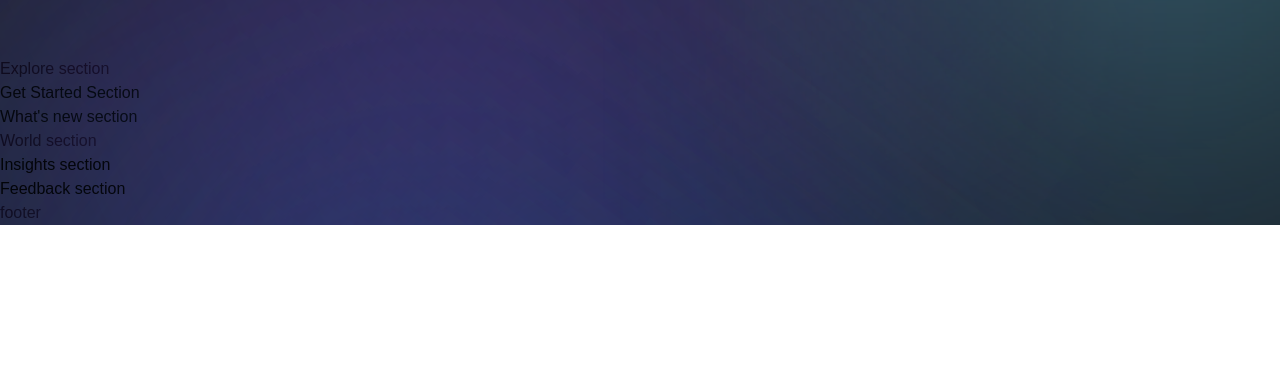
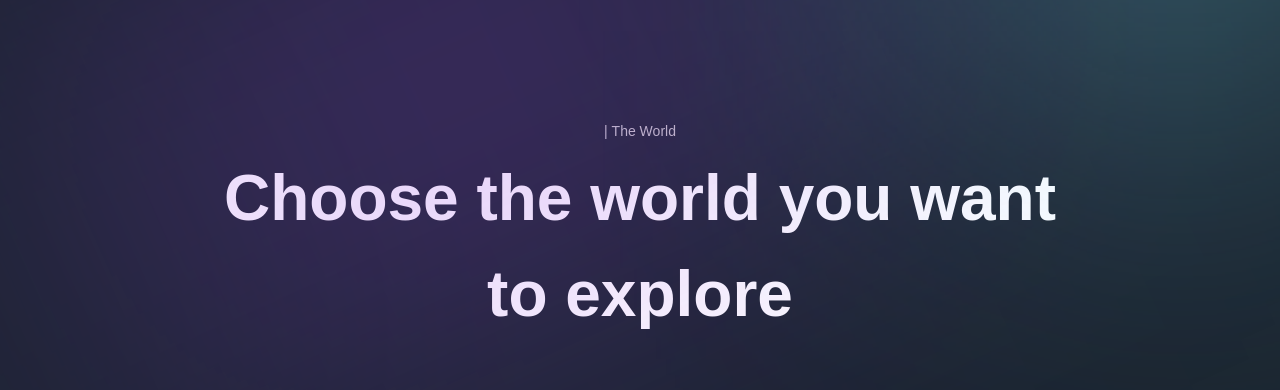
Before and after one commit to ngomanhson/Next-Metaversus, a Next.js app: page / in a window 1280 px wide. Shown: the part 1500-1890 px from the top of the page. Before the commit the page ends 1725 px from the top, so only its background shows below. Built offline with nearby package versions, Linux system fonts and the light colour scheme; a web font is replaced by a local one.

Commit message:
Explore section

```diff
--- a/components/CustomTexts.jsx
+++ b/components/CustomTexts.jsx
@@ -14,4 +14,8 @@
     </motion.p>
 );
 
-export const TitleText = ({ title, textStyles }) => <h2>Title Text</h2>;
+export const TitleText = ({ title, textStyles }) => (
+    <motion.h2 variants={textVariant2} initial="hidden" whileInView="show" className={`mt-[8px] font-bold md:text-[64px] text-[40px] text-white ${textStyles}`}>
+        {title}
+    </motion.h2>
+);
--- a/components/ExploreCard.jsx
+++ b/components/ExploreCard.jsx
@@ -1,9 +1,31 @@
-'use client';
+"use client";
 
-const ExploreCard = () => (
-  <div>
-    Explore Card
-  </div>
+import { motion } from "framer-motion";
+
+import styles from "../styles";
+import { fadeIn } from "../utils/motion";
+
+const ExploreCard = ({ id, imgUrl, title, index, active, handleClick }) => (
+    <motion.div
+        variants={fadeIn("right", "spring", index * 0.5, 0.75)}
+        className={`relative ${
+            active === id ? "lg:flex-[3.5] flex-[10]" : "lg:flex-[0.5] flex-[2]"
+        } flex items-center justify-center min-w-[170px] h-[700px] transition-[flex] duration-[0.7s] ease-out-flex cursor-pointer`}
+        onClick={() => handleClick(id)}
+    >
+        <img src={imgUrl} alt="planet-04" className="absolute w-full h-full object-cover rounded-[24px]" />
+        {active !== id ? (
+            <h3 className="font-semibold sm:text-[26px] text-[18px] text-white absolute z-0 lg:bottom-20 lg:rotate-[-90deg] lg:origin-[0,0]">{title}</h3>
+        ) : (
+            <div className="absolute bottom-0 p-8 flex justify-start w-full flex-col bg-[rgba(0,0,0,0.5)] rounded-b-[24px]">
+                <div className={`${styles.flexCenter} w-[60px] h-[60px] rounded-[24px] glassmorphism mb-[16px]`}>
+                    <img src="./headset.svg" alt="headset" className="w-1/2 h-1/2 object-contain" />
+                </div>
+                <p className="font-normal text-[16px] leading-[20.16px] text-white uppercase">Enter Metaverse</p>
+                <h2 className="mt-[24px] font-semibold sm:text-[32px] text-[24px] text-white">{title}</h2>
+            </div>
+        )}
+    </motion.div>
 );
 
 export default ExploreCard;
--- a/sections/Explore.jsx
+++ b/sections/Explore.jsx
@@ -1,9 +1,38 @@
-'use client';
+"use client";
 
-const Explore = () => (
-  <section>
-    Explore section
-  </section>
-);
+import { useState } from "react";
+import { motion } from "framer-motion";
 
+import styles from "../styles";
+import { staggerContainer } from "../utils/motion";
+import { ExploreCard, TitleText, TypingText } from "../components";
+import { exploreWorlds } from "../constants";
+
+const Explore = () => {
+    const [active, setActive] = useState("world-2");
+
+    return (
+        <section className={`${styles.paddings}`} id="explore">
+            <motion.div variants={staggerContainer} initial="hidden" whileInView="show" viewport={{ once: false, amount: 0.25 }} className={`${styles.innerWidth} mx-auto flex flex-col`}>
+                <TypingText title="| The World" textStyles="text-center" />
+
+                <TitleText
+                    title={
+                        <>
+                            Choose the world you want <br className="md:block hidden" />
+                            to explore
+                        </>
+                    }
+                    textStyles="text-center"
+                />
+
+                <div className="mt-[50px] flex lg:flex-row flex-col min-h-[70vh] gap-5">
+                    {exploreWorlds.map((world, index) => (
+                        <ExploreCard key={world.id} {...world} index={index} active={active} handleClick={setActive} />
+                    ))}
+                </div>
+            </motion.div>
+        </section>
+    );
+};
 export default Explore;
```
